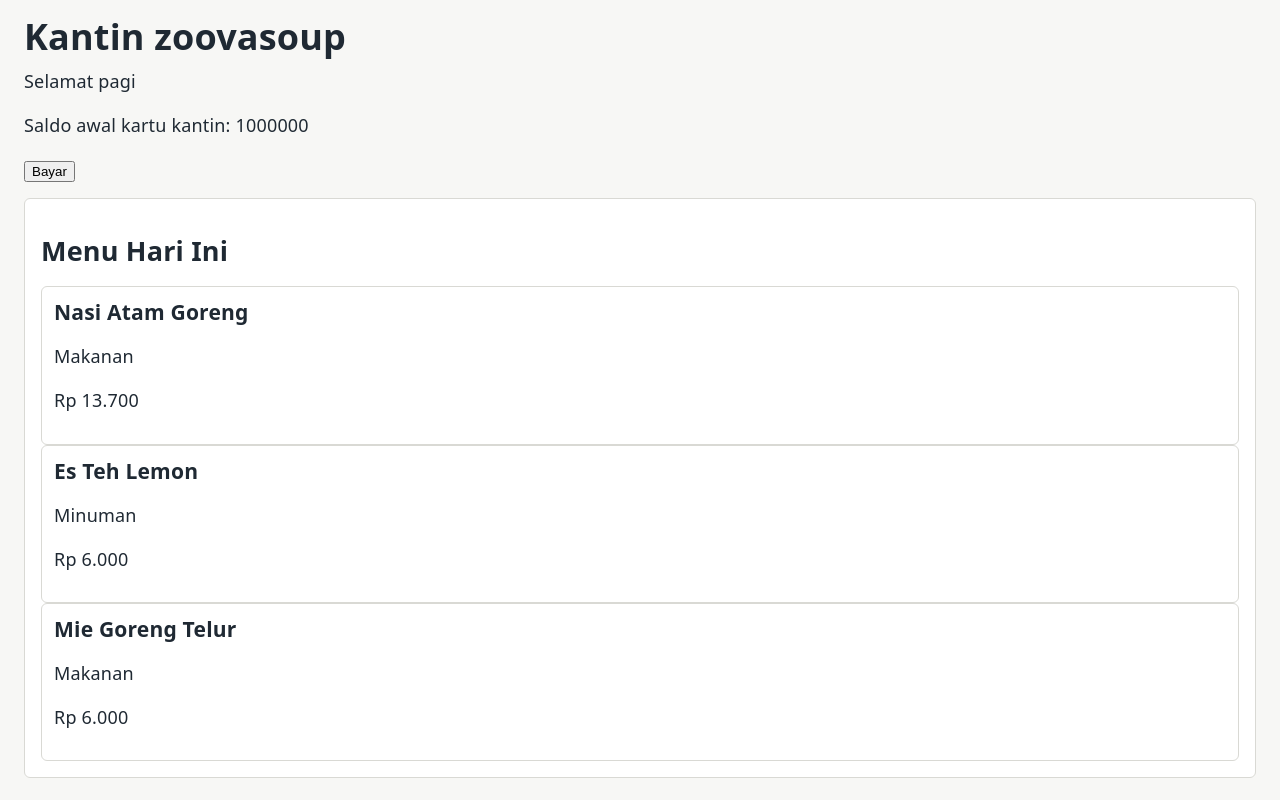
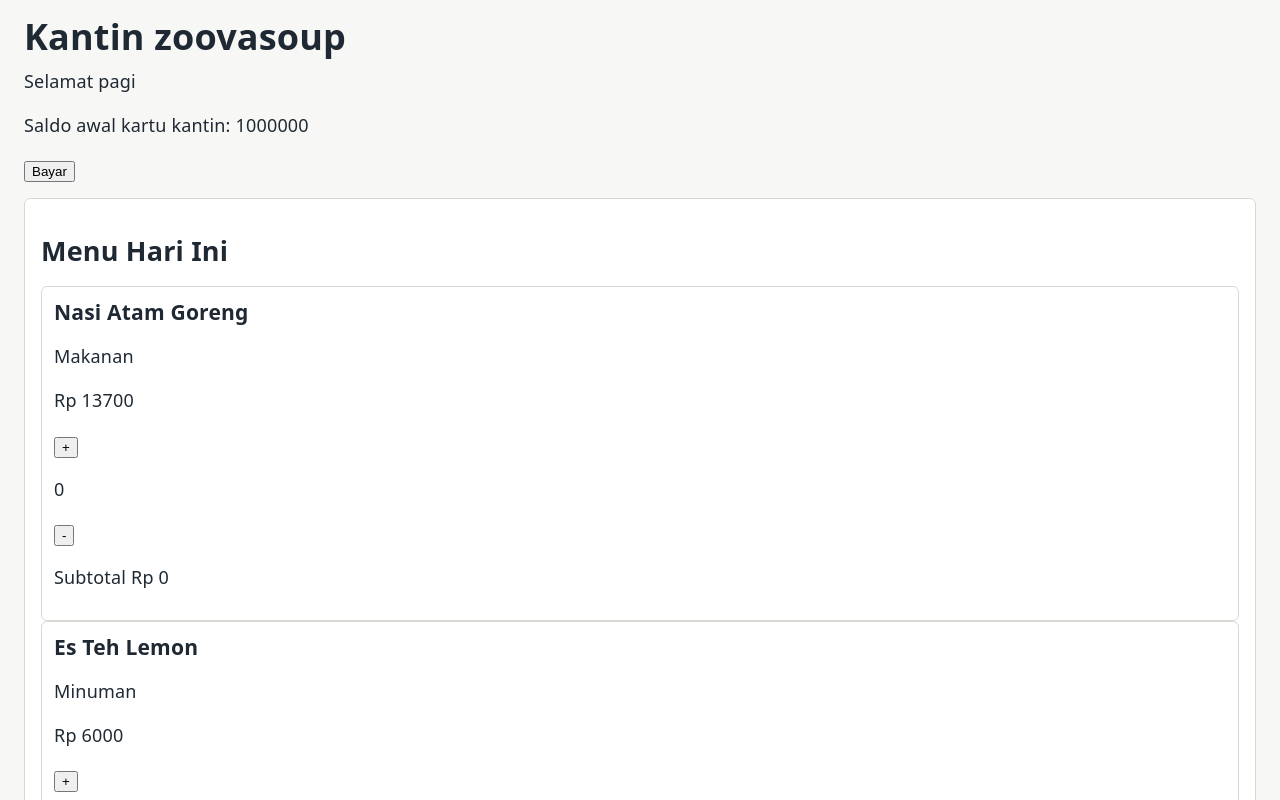
Before and after one commit to 103022400032-webpro/Jurnal-6-103022400032, a React (Vite) app: page / in a window 1280 px wide. Shown: the top 800 px of the page. Built offline with nearby package versions, Linux system fonts and the light colour scheme.

Commit message:
[feat] adding state

```diff
--- a/src/App.jsx
+++ b/src/App.jsx
@@ -1,14 +1,10 @@
 import { useState } from 'react'
-import heroImg from './assets/hero.png'
-import reactLogo from './assets/react.svg'
-import viteLogo from './assets/vite.svg'
 import Panel from './components/Panel.jsx'
-import LabelHarga from './components/LabelHarga.jsx'
 import KartuMenu from './components/KartuMenu.jsx'
 // import './App.css'
 
 function App() {
-  const [count, setCount] = useState(0)
+
   const harga = 1000;
   const jam = 9;
 
@@ -20,9 +16,9 @@ function App() {
       <button>Bayar</button>
 
       <Panel judul={"Menu Hari Ini"}>
-        <KartuMenu nama="Nasi Atam Goreng" harga = "13.700"></KartuMenu>
-        <KartuMenu nama="Es Teh Lemon" harga = "6.000" kategori="Minuman" LabelHarga="1"></KartuMenu>
-        <KartuMenu nama="Mie Goreng Telur" harga = "6.000"></KartuMenu>
+        <KartuMenu nama="Nasi Atam Goreng" harga = {13700}></KartuMenu>
+        <KartuMenu nama="Es Teh Lemon" harga = {6000} kategori="Minuman" LabelHarga="1"></KartuMenu>
+        <KartuMenu nama="Mie Goreng Telur" harga = {6000}></KartuMenu>
       </Panel>
     </>
   )
--- a/src/components/KartuMenu.jsx
+++ b/src/components/KartuMenu.jsx
@@ -1,14 +1,23 @@
 
 import LabelHarga from "./LabelHarga.jsx"
+import { useState } from 'react'
+
+
 function KartuMenu({nama, harga, kategori = "Makanan"}){
+    const [jumlah, setJumlah] = useState(0)
+
+
     return (
-
-        <div className="kartu">
+      <div className="kartu">
         <h3>{nama}</h3>
         <p>{kategori}</p>
-        <LabelHarga nilai = {harga}></LabelHarga>
-    </div>
-    )
+        <LabelHarga nilai={harga}></LabelHarga>
+        <div>
+          <button onClick={() => {setJumlah((jumlah) => jumlah + 1)}}>+</button> <p>{jumlah}</p> <button onClick={() => {setJumlah((jumlah) => jumlah - 1)}}>-</button>
+        </div>
+        <p>Subtotal Rp {jumlah*harga}</p>
+      </div>
+    );
 }
 
 export default KartuMenu
```
